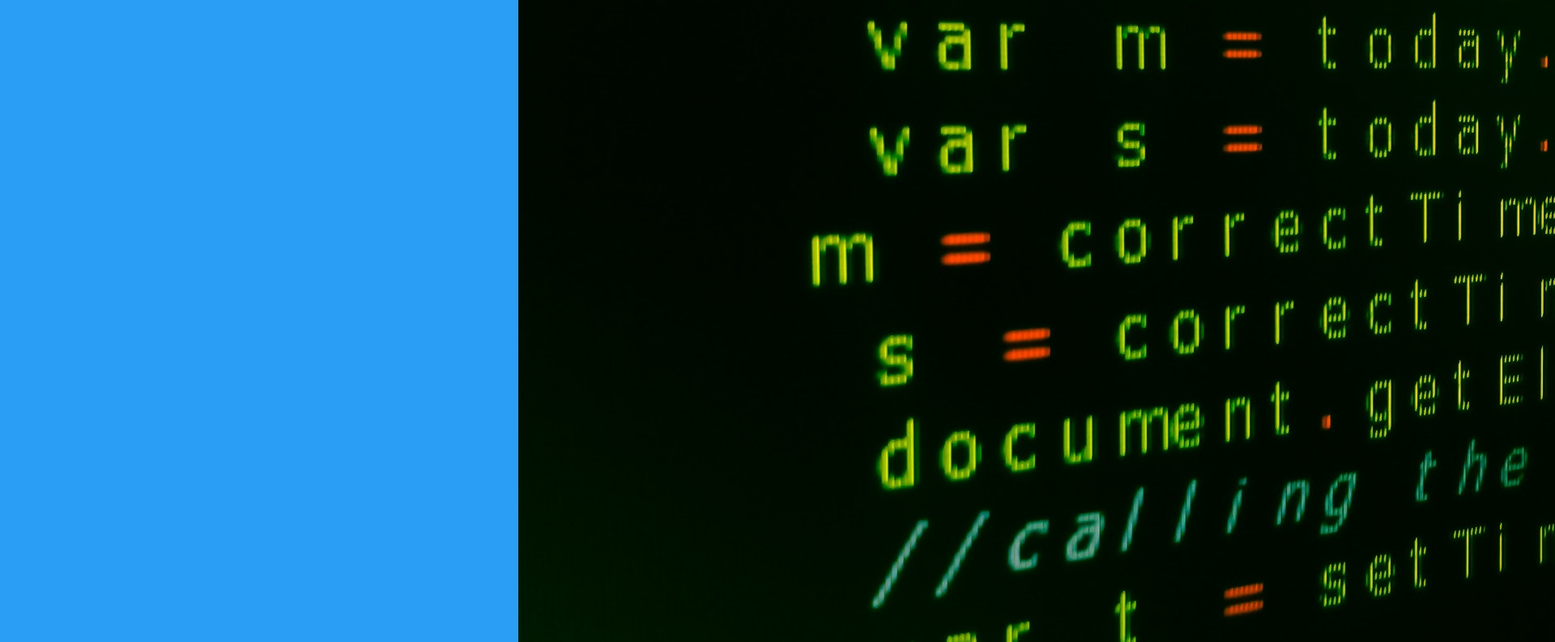
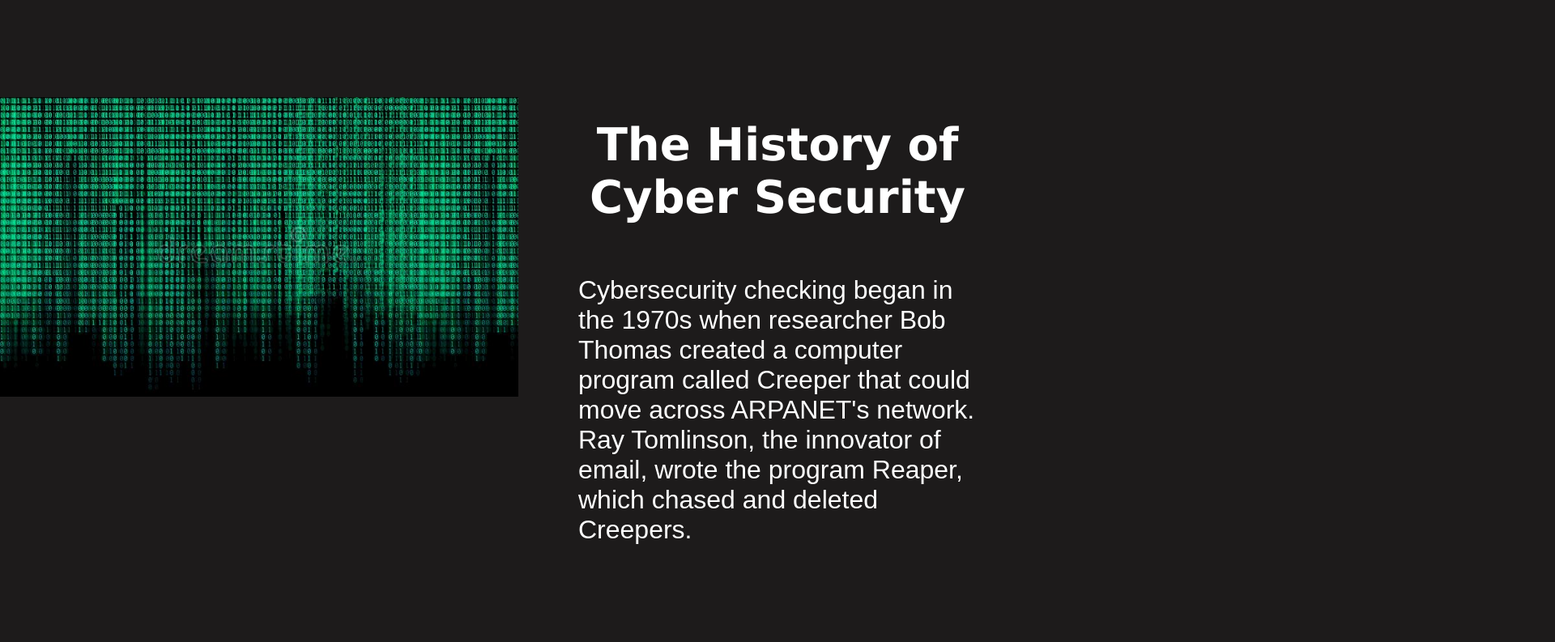
Before and after one commit to Drewski24/Project-2-Cyber-Security, a plain HTML site: page Index.html in a window 1280 px wide. Shown: the part 1387-2180 px from the top of the page at 81% size, 1920 px wide, since content can reach past the window. Drawn offline with Linux system fonts and the light colour scheme; a web font is replaced by a local one.

Commit message:
Update style.css

```diff
--- a/style.css
+++ b/style.css
@@ -1,8 +1,29 @@
 * {
     margin: 0;
     padding: 0;
+    font-family:'Lucida Sans', 'Lucida Sans Regular', 'Lucida Grande', 'Lucida Sans Unicode', Geneva, Verdana, sans-serif;
+}
 
-    font-family:'Lucida Sans', 'Lucida Sans Regular', 'Lucida Grande', 'Lucida Sans Unicode', Geneva, Verdana, sans-serif;
+body {
+    overflow-x: hidden;
+    color: white;
+    background-color: #1d1b1b;
+}
+
+h2 {
+    font-size: 3.5rem;
+    margin: 2vh 0;
+    text-align: center;
+}
+
+p {
+    font-family: Arial, Helvetica, sans-serif;
+    font-size: 2rem;
+    margin: 5vw;
+}
+
+img {
+    max-width: 100%;
 }
 
 /* Header CSS */
@@ -47,7 +68,7 @@ h1 {
 }
 
 .header__items li:hover {
-    background-color: #1c95f1;
+    /* background-color: #1c95f1; */
 }
 
 .header__items li:hover a {
@@ -97,7 +118,7 @@ h1 {
 
 .text1 {
     width:50%;
-    background-color:#2a9df4;
+    /* background-color: #2a9df4; */
     padding:10px;
     height:auto;
 }
@@ -106,7 +127,7 @@ h1 {
     width:50%;
     max-width: 50%;
     height: auto;
-    background-color:red;
+    /* background-color:red; */
 }
 
 .content2 {
@@ -120,17 +141,17 @@ h1 {
 .image2 {
     width:50%;
     height: auto;
-    background-color:red;
+    /* background-color:red; */
 }
 
 .text2 {
     width:50%;
-    background-color:#2a9df4;
+    /* background-color:#2a9df4; */
     padding:10px;
     height:auto;
 }
 
 footer {
-    background-color: #2a9df4;
+    /* background-color: #2a9df4; */
     height:10vh;
 }
```
